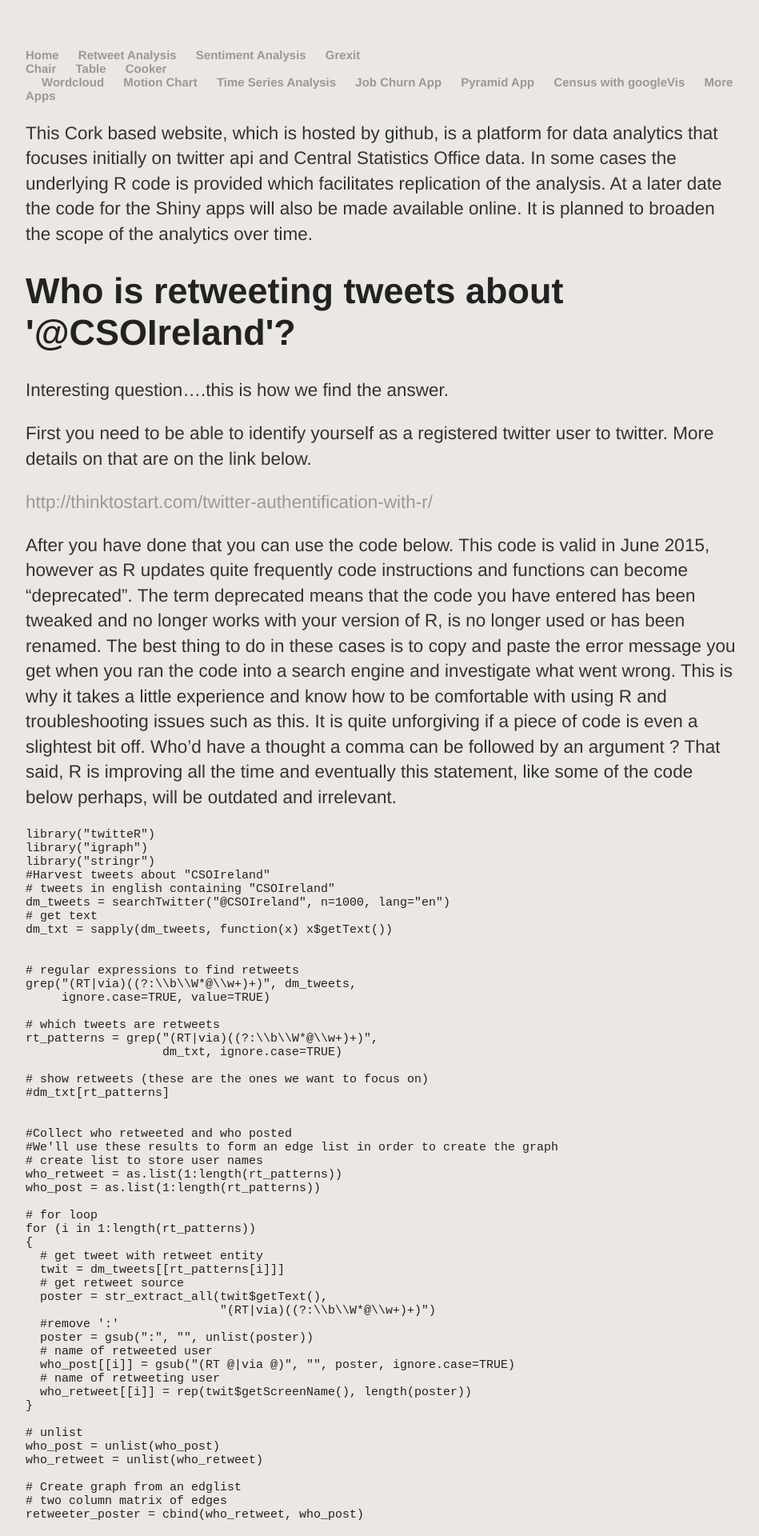
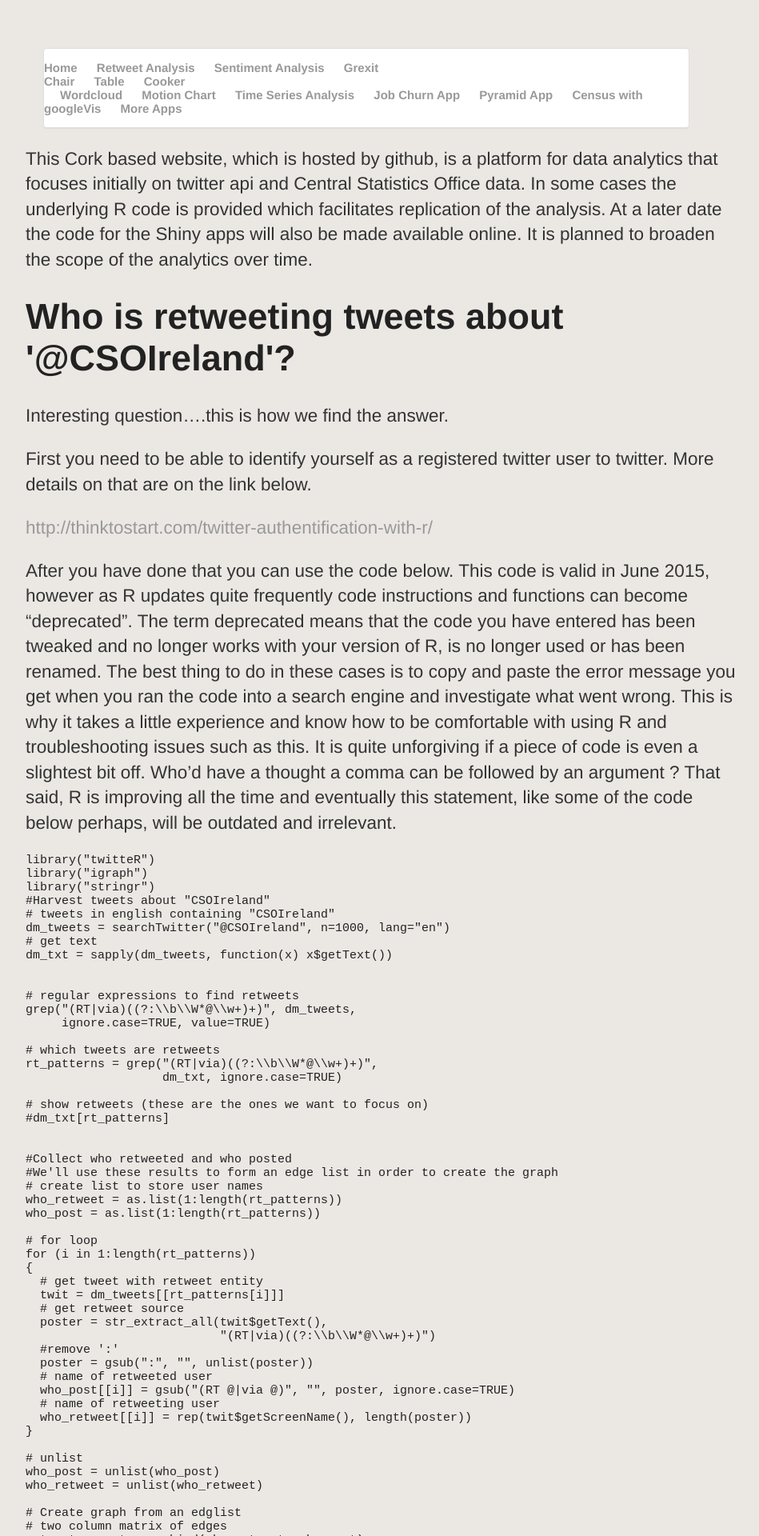
Before and after one commit to CorkDataAnalytics/CorkDataAnalytics.github.io, a Jekyll site: the page built from index.html, in a window 1280 px wide. Shown: the top 1920 px of the page at 80% size, without its empty margins (160-1109 px from the left). Built offline with Jekyll 4.4.1, drawn with Linux system fonts in a browser that asks for light colours; comment, search, counter and statistics services are not loaded.

Commit message:
Update main.css

```diff
--- a/css/main.css
+++ b/css/main.css
@@ -104,6 +104,19 @@ body {
 	font-size: 15px;
 
 }
+
+nav {
+	background-color: #fff;
+	border: 1px solid #dedede;
+	border-radius: 4px;
+	box-shadow: 0 2px 2px -1px rgba(0, 0, 0, 0.055);
+	color: #888;
+	display: block;
+	margin: 8px 22px 8px 22px;
+	overflow: hidden;
+	width: 90%;
+}
+
 nav ul, footer ul {
     font-family:'Helvetica', 'Arial', 'Sans-Serif';
     padding: 0px;
```
